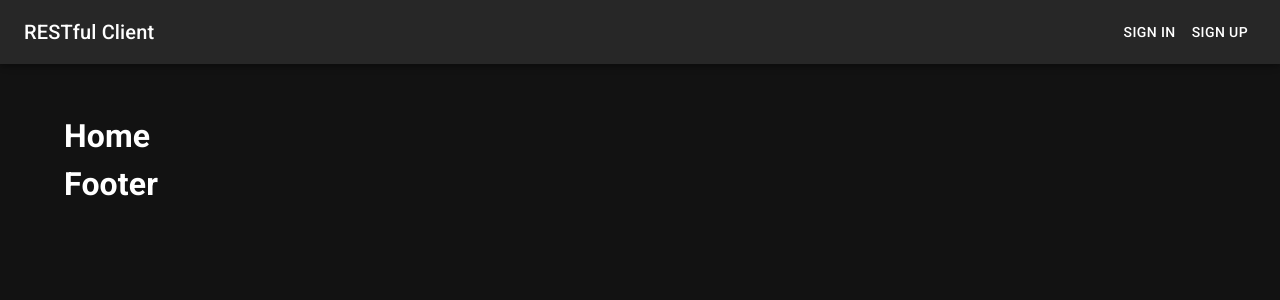
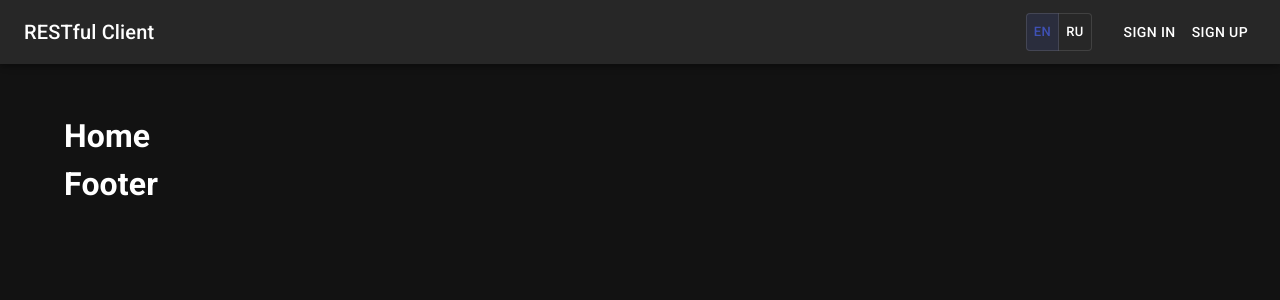
Before and after one commit to NadyaGus/rest-client-app, a Next.js app: page / in a window 1280 px wide. Shown: the top 300 px of the page. Built offline with nearby package versions, Linux system fonts and the light colour scheme; what @mui/material-nextjs would draw is missing.

Commit message:
feat: add toggle language button

```diff
--- a/src/components/header/Header.tsx
+++ b/src/components/header/Header.tsx
@@ -16,6 +16,8 @@ import Toolbar from '@mui/material/Toolbar';
 import Typography from '@mui/material/Typography';
 import Link from 'next/link';
 import { useState } from 'react';
+
+import { ToggleLanguage } from './toggleLanguage';
 
 const drawerWidth = 240;
 
@@ -36,7 +38,9 @@ export const Header = () => {
       <Typography variant="h6" sx={{ my: 2 }}>
         RESTful Client
       </Typography>
+
       <Divider />
+
       <List>
         {navItems.map((item) => (
           <ListItem key={item} disablePadding>
@@ -59,6 +63,11 @@ export const Header = () => {
           <Typography variant="h6" component="div" sx={{ flexGrow: 1 }}>
             RESTful Client
           </Typography>
+
+          <Box sx={{ mr: 3 }}>
+            <ToggleLanguage />
+          </Box>
+
           <IconButton
             color="inherit"
             aria-label="open drawer"
@@ -68,6 +77,7 @@ export const Header = () => {
           >
             <MenuIcon />
           </IconButton>
+
           <Box sx={{ display: { xs: 'none', sm: 'block' } }}>
             {navItems.map((item) => (
               <Button key={item} sx={{ color: '#fff' }}>
@@ -77,6 +87,7 @@ export const Header = () => {
           </Box>
         </Toolbar>
       </AppBar>
+
       <nav>
         <Drawer
           anchor="right"
@@ -94,6 +105,7 @@ export const Header = () => {
           {drawer}
         </Drawer>
       </nav>
+
       <Box component="main" sx={{ p: 3 }}>
         <Toolbar />
       </Box>
--- /dev/null
+++ b/src/components/header/toggleLanguage.tsx
@@ -0,0 +1,29 @@
+'use client';
+import ToggleButton from '@mui/material/ToggleButton';
+import ToggleButtonGroup from '@mui/material/ToggleButtonGroup';
+import { useState } from 'react';
+
+export function ToggleLanguage() {
+  const [alignment, setAlignment] = useState('english');
+
+  const handleChange = (event: React.MouseEvent<HTMLElement>, newAlignment: string) => {
+    if (newAlignment !== null) {
+      setAlignment(newAlignment);
+      // TODO: add changing language
+    }
+  };
+
+  return (
+    <ToggleButtonGroup
+      size="small"
+      color="primary"
+      value={alignment}
+      exclusive
+      onChange={handleChange}
+      aria-label="Language"
+    >
+      <ToggleButton value="english">EN</ToggleButton>
+      <ToggleButton value="russian">RU</ToggleButton>
+    </ToggleButtonGroup>
+  );
+}
```
